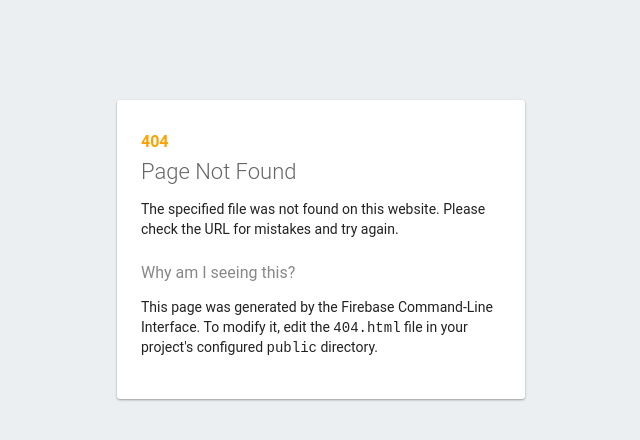
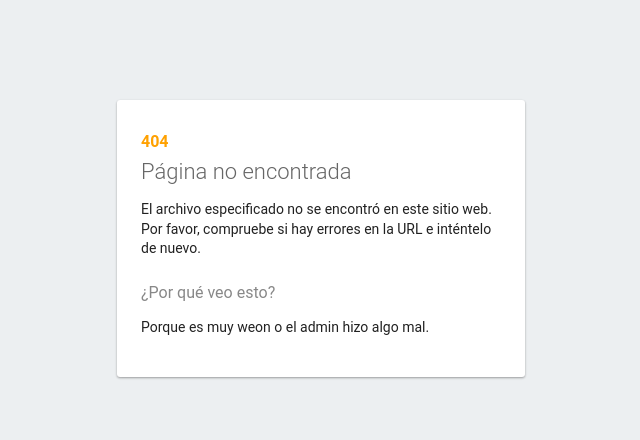
Before and after one commit to lextrack/ChatBasico, a plain HTML site: page public/404.html in a window 1280 px wide. Shown: the whole page, without its empty margins (319-959 px from the left). Drawn offline with Linux system fonts and the light colour scheme.

Commit message:
Cambios menores

```diff
--- a/public/404.html
+++ b/public/404.html
@@ -24,10 +24,10 @@
   <body>
     <div id="message">
       <h2>404</h2>
-      <h1>Page Not Found</h1>
-      <p>The specified file was not found on this website. Please check the URL for mistakes and try again.</p>
-      <h3>Why am I seeing this?</h3>
-      <p>This page was generated by the Firebase Command-Line Interface. To modify it, edit the <code>404.html</code> file in your project's configured <code>public</code> directory.</p>
+      <h1>Página no encontrada</h1>
+      <p>El archivo especificado no se encontró en este sitio web. Por favor, compruebe si hay errores en la URL e inténtelo de nuevo.</p>
+      <h3>¿Por qué veo esto?</h3>
+      <p>Porque es muy weon o el admin hizo algo mal.</p>
     </div>
   </body>
 </html>
```
Also changed, not shown: public/index.html (+2 -2 lines).
